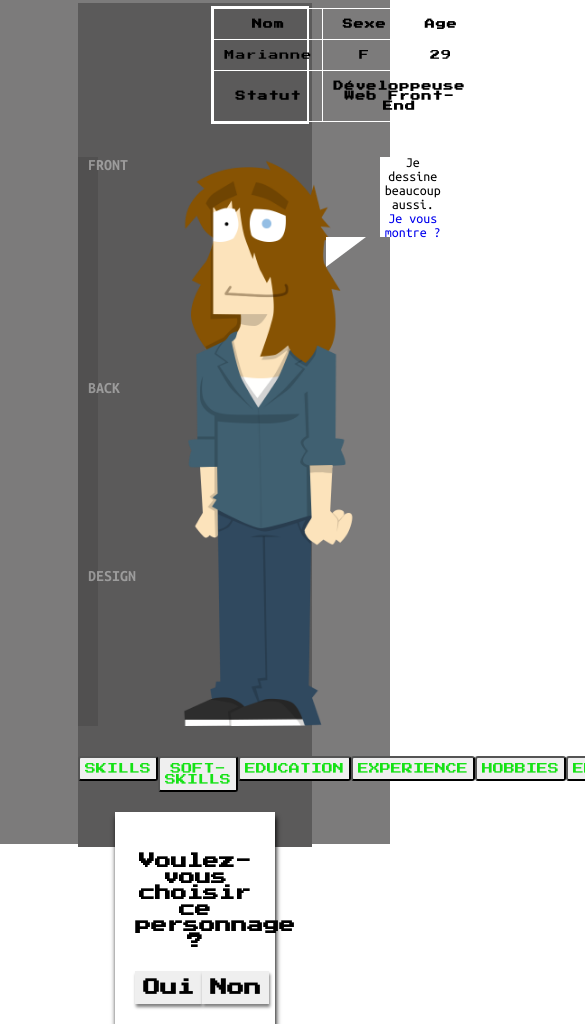
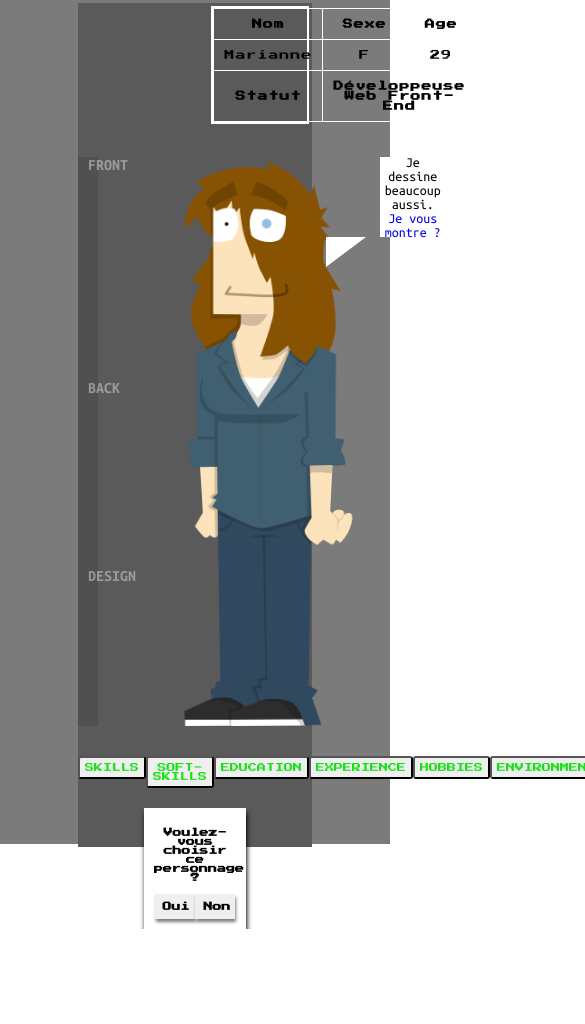
Before and after one commit to MariannePiquetNowak/curicculum-vitae, a React (Create React App) app: page / in a window 390 px wide. Shown: the top 1024 px of the page, 585 px wide, since content can reach past the window. After the commit the page ends 929 px from the top, so only its background shows below. Built offline with nearby package versions, Linux system fonts and the light colour scheme.

Commit message:
rectification responsive desktop

```diff
--- a/src/App.css
+++ b/src/App.css
@@ -6,3 +6,15 @@
   background-color: #7c7b7b;
   height: 100vh;
 }
+
+@media (max-width: 1500px) {
+  .App {
+    height: 100vh;
+  }
+}
+
+@media (max-width: 1900px) {
+  .App {
+    height: 100vh;
+  }
+}
--- a/src/assets/styles/category.scss
+++ b/src/assets/styles/category.scss
@@ -22,4 +22,10 @@
     margin: 20px 0;
 }
 
-// Mobile
+// Responsive
+
+@media (max-width: 1200px) {
+    .category {
+        font-size: 9px;
+    }
+}
--- a/src/assets/styles/education.scss
+++ b/src/assets/styles/education.scss
@@ -2,6 +2,9 @@
 
     font-family: 'Ubuntu Mono', monospace;
     box-sizing: content-box;
+    height: 568px;
+    overflow: auto;
+    padding-right: 10px;
 
     h4 {
         border-bottom: 1px dashed rgb(21, 226, 21);
--- a/src/assets/styles/environment.scss
+++ b/src/assets/styles/environment.scss
@@ -1,6 +1,7 @@
 .environment-content {
-    font-size: 30px;
+    font-size: 26px;
     box-sizing: content-box;
+    height: 500px;
 
     ul {
         text-transform: uppercase;
--- a/src/assets/styles/experience.scss
+++ b/src/assets/styles/experience.scss
@@ -2,6 +2,9 @@
 
     font-family: 'Ubuntu Mono', monospace;
     box-sizing: content-box;
+    height: 568px;
+    overflow: auto;
+    padding-right: 10px;
 
     h4 {
         border-bottom: 1px dashed rgb(21, 226, 21);
--- a/src/assets/styles/form.scss
+++ b/src/assets/styles/form.scss
@@ -2,23 +2,30 @@
 	display: flex;
 	justify-content: center;
 }
+
 .form {
-	padding: 20px;
+	padding: 10px 15px 5px 15px;
 	background-color: #ffffff;
 	box-shadow: 1px 5px 5px black;
 	font-family: 'Press Start 2P', ;
-	width: 51%;
+	font-size: 14px;
+	box-sizing: content-box;
+	height: auto;
 	text-align: center;
 
 	button {
 		cursor: pointer;
 		border: none;
-		font-size: 17px;
+		font-size: 14px;
 		font-weight: bold;
 		padding: 8px;
 		width: 80px;
 		box-shadow: 1px 3px 3px grey;
 		font-family: 'Press Start 2P', ;
+	}
+
+	h4 {
+		margin-top: 10px;
 	}
 }
 
@@ -68,3 +75,31 @@
 	border-style: solid;
 	border-color: #555 transparent transparent transparent;
   }
+
+  // Responsive
+
+// @media (max-width: 1500px) {
+// 	.form {
+// 		font-size: 12px;
+// 		width: 45%;
+// 		padding: 15px;
+
+// 		button {
+// 			font-size: 12px;
+// 			width: 60px;
+// 		}
+// 	}
+// }
+
+@media (max-width: 1500px) {
+	.form {
+		font-size: 9px;
+		width: 35%;
+		padding: 10px;
+
+		button {
+			font-size: 9px;
+			width: 40px;
+		}
+	}
+}
--- a/src/assets/styles/hobbies.scss
+++ b/src/assets/styles/hobbies.scss
@@ -1,6 +1,7 @@
 .hobbies-content {
-    font-size: 30px;
+    font-size: 26px;
     box-sizing: content-box;
+    height: 500px;
 
     ul {
         text-transform: uppercase;
--- a/src/assets/styles/skills.scss
+++ b/src/assets/styles/skills.scss
@@ -3,7 +3,6 @@
     font-family: 'Ubuntu Mono', monospace;
     text-transform: uppercase;
     font-weight: bold;
-    box-sizing: content-box;
 
 }
 
@@ -27,6 +26,7 @@
     height: 350px;
     margin: auto;
     position: relative;
+    height: 569px;
 
     ul { list-style: none}
 }
--- a/src/assets/styles/soft-skills.scss
+++ b/src/assets/styles/soft-skills.scss
@@ -1,6 +1,7 @@
 .soft-skills-content {
-    font-size: 30px;
+    font-size: 26px;
     box-sizing: content-box;
+    height: 500px;
 
     ul {
         text-transform: uppercase;
--- a/src/index.css
+++ b/src/index.css
@@ -5,6 +5,8 @@ body {
     sans-serif;
   -webkit-font-smoothing: antialiased;
   -moz-osx-font-smoothing: grayscale;
+  height: 100vh;
+
 }
 
 code {
```
